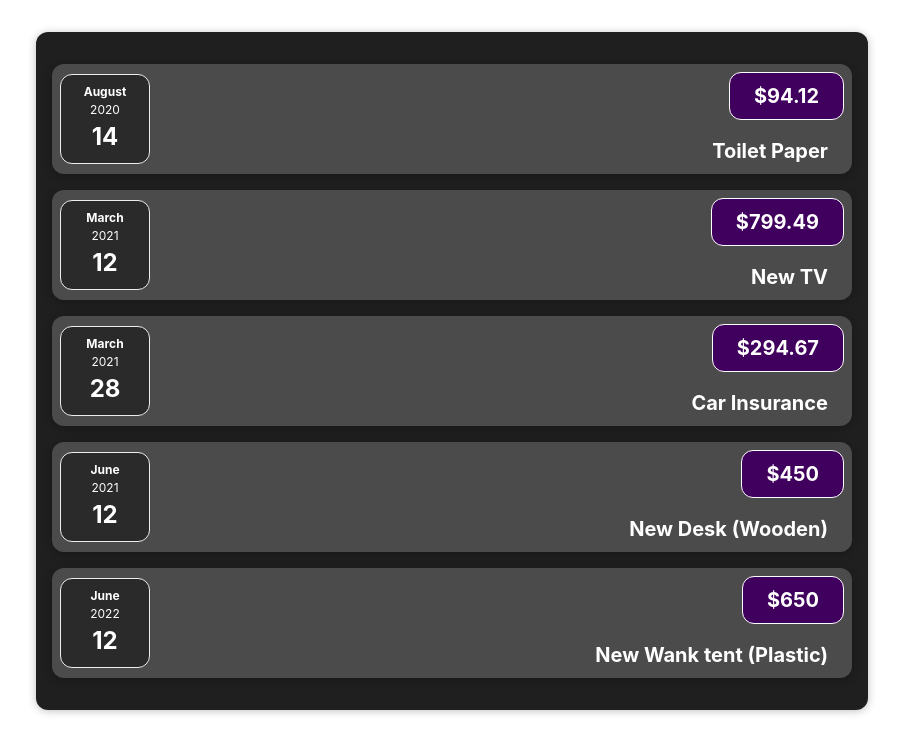
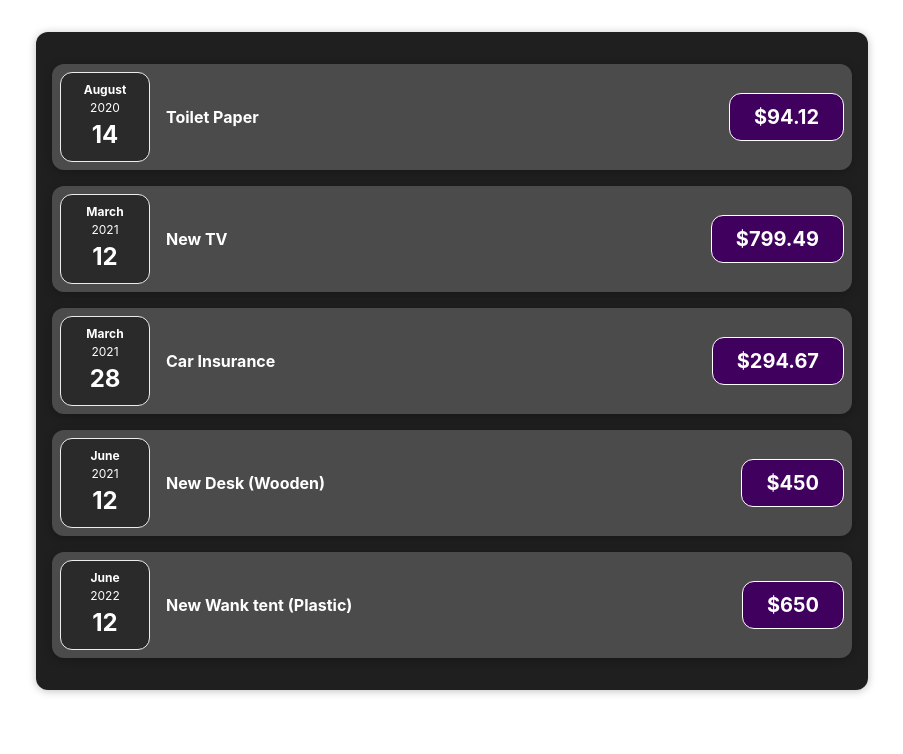
Before and after one commit to zane-lion-west/ReactProject2, a React (Vite) app: page / in a window 1280 px wide. Shown: the top 754 px of the page, without its empty margins (188-1091 px from the left). Built offline with nearby package versions, Linux system fonts and the light colour scheme.

Commit message:
adding card container system with class inheritance - definetly going to break it

```diff
--- a/src/App.jsx
+++ b/src/App.jsx
@@ -1,8 +1,6 @@
 //import { useState } from 'react'
 import s from './App.module.scss'
 import Expenses from './components/expenses/Expenses'
-
-
 
 function App() {
 
@@ -13,4 +11,4 @@ function App() {
   )
 }
 
-export default App
+export default App;
--- a/src/components/expenses/ExpenseItem.jsx
+++ b/src/components/expenses/ExpenseItem.jsx
@@ -8,8 +8,8 @@ const ExpenseItem = (props) => {
   return (
     <div className={s.expense_item}>
     <ExpenseDate date={props.date}/>
+    <h2>{props.title}</h2>
     <div className={s.expense_item__description}>
-        <h2>{props.title}</h2>
         <div className={s.expense_item__price}>${props.amount}</div>
     </div>
     </div>
```
